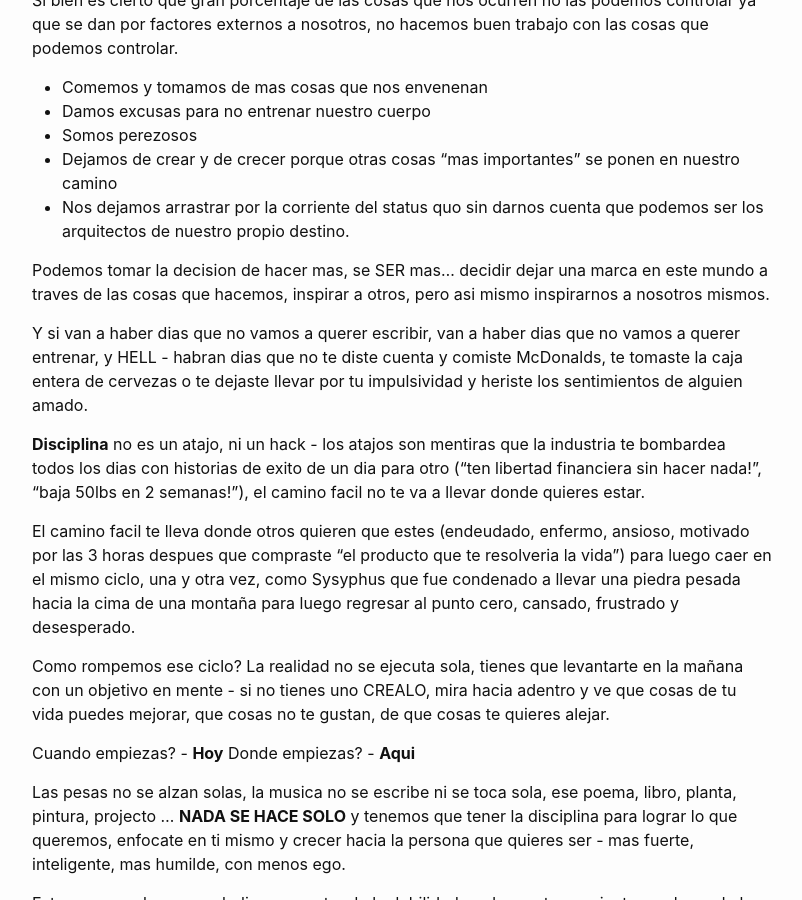
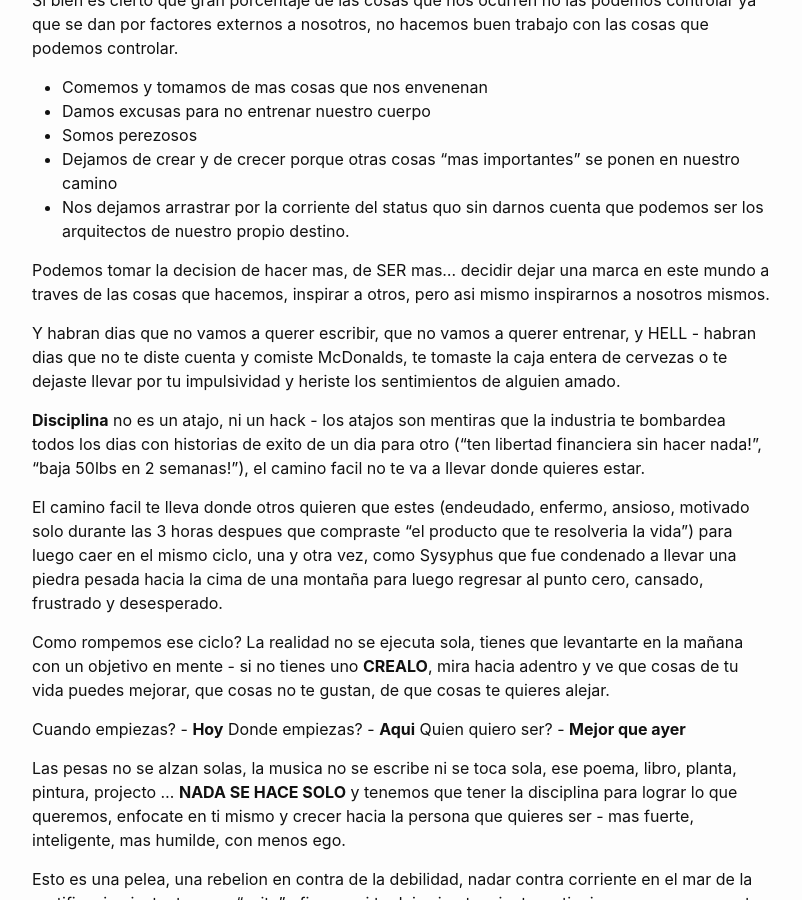
Before and after one commit to petesect18/notas, a Jekyll site: the page built from _posts/2021-10-24-disciplina.md, in a window 1280 px wide and 900 px high, scrolled down 329 px. Shown: the whole window, without its empty margins (238-1040 px from the left). Built offline with Jekyll 4.4.1, drawn with Linux system fonts in a browser that asks for light colours.

Commit message:
Add files via upload

```diff
--- a/_posts/2021-10-24-disciplina.md
+++ b/_posts/2021-10-24-disciplina.md
@@ -16,18 +16,19 @@ Si bien es cierto que gran porcentaje de las cosas que nos ocurren no las podemo
 - Dejamos de crear y de crecer porque otras cosas "mas importantes" se ponen en nuestro camino
 - Nos dejamos arrastrar por la corriente del status quo sin darnos cuenta que podemos ser los arquitectos de nuestro propio destino.
 
-Podemos tomar la decision de hacer mas, se SER mas... decidir dejar una marca en este mundo a traves de las cosas que hacemos, inspirar a otros, pero asi mismo inspirarnos a nosotros mismos.
+Podemos tomar la decision de hacer mas, de SER mas... decidir dejar una marca en este mundo a traves de las cosas que hacemos, inspirar a otros, pero asi mismo inspirarnos a nosotros mismos.
 
-Y si van a haber dias que no vamos a querer escribir, van a haber dias que no vamos a querer entrenar, y HELL - habran dias que no te diste cuenta y comiste McDonalds, te tomaste la caja entera de cervezas o te dejaste llevar por tu impulsividad y heriste los sentimientos de alguien amado.
+Y habran dias que no vamos a querer escribir,  que no vamos a querer entrenar, y HELL - habran dias que no te diste cuenta y comiste McDonalds, te tomaste la caja entera de cervezas o te dejaste llevar por tu impulsividad y heriste los sentimientos de alguien amado.
 
 **Disciplina** no es un atajo, ni un hack - los atajos son mentiras que la industria te bombardea todos los dias con historias de exito de un dia para otro ("ten libertad financiera sin hacer nada!", "baja 50lbs en 2 semanas!"), el camino facil no te va a llevar donde quieres estar.
 
-El camino facil te lleva donde otros quieren que estes (endeudado, enfermo, ansioso, motivado por las 3 horas despues que compraste "el producto que te resolveria la vida") para luego caer en el mismo ciclo, una y otra vez, como Sysyphus que fue condenado a llevar una piedra pesada hacia la cima de una montaña para luego regresar al punto cero, cansado, frustrado y desesperado.
+El camino facil te lleva donde otros quieren que estes (endeudado, enfermo, ansioso, motivado solo durante las 3 horas despues que compraste "el producto que te resolveria la vida") para luego caer en el mismo ciclo, una y otra vez, como Sysyphus que fue condenado a llevar una piedra pesada hacia la cima de una montaña para luego regresar al punto cero, cansado, frustrado y desesperado.
 
-Como rompemos ese ciclo? La realidad no se ejecuta sola, tienes que levantarte en la mañana con un objetivo en mente - si no tienes uno CREALO, mira hacia adentro y ve que cosas de tu vida puedes mejorar, que cosas no te gustan, de que cosas te quieres alejar.
+Como rompemos ese ciclo? La realidad no se ejecuta sola, tienes que levantarte en la mañana con un objetivo en mente - si no tienes uno **CREALO**, mira hacia adentro y ve que cosas de tu vida puedes mejorar, que cosas no te gustan, de que cosas te quieres alejar.
 
 Cuando empiezas? - **Hoy**
 Donde empiezas? - **Aqui**
+Quien quiero ser? - **Mejor que ayer**
 
 Las pesas no se alzan solas, la musica no se escribe ni se toca sola, ese poema, libro, planta, pintura, projecto ... **NADA SE HACE SOLO** y tenemos que tener la disciplina para lograr lo que queremos, enfocate en ti mismo y crecer hacia la persona que quieres ser - mas fuerte, inteligente, mas humilde, con menos ego.
 
```
